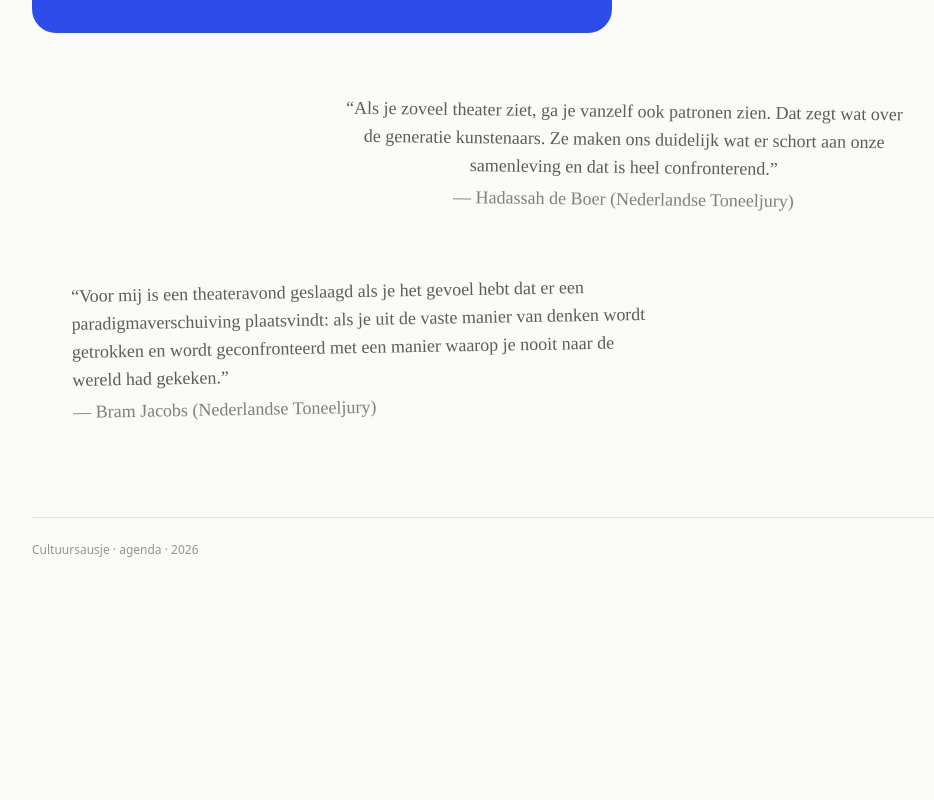
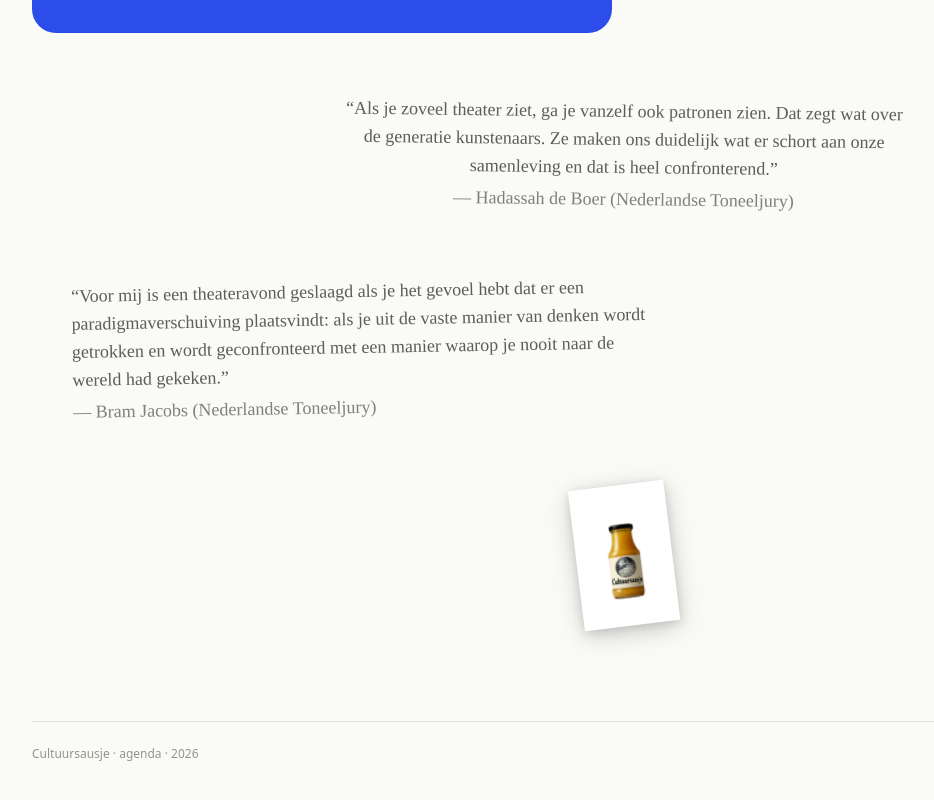
Before and after one commit to cultuursausje/cultuursausje, a Next.js app in the folder site/: page / in a window 1280 px wide. Shown: the part 5049-5849 px from the top of the page, without its empty margins (16-950 px from the left). Before the commit the page ends 5703 px from the top, so only its background shows below. Built offline with nearby package versions, Linux system fonts and the light colour scheme.

Commit message:
Add files via upload

```diff
--- a/site/components/ShowsExplorer.tsx
+++ b/site/components/ShowsExplorer.tsx
@@ -508,6 +508,20 @@ export function ShowsExplorer({ shows, theaters, allTheaters, allGezelschappen,
         <InspiringQuote {...inspiringQuotes[5]} />
       </div>
       <InspiringQuote {...inspiringQuotes[6]} />
+
+      {/* Cultuursausje-zegel — onderaan de pagina, lichtjes gekanteld
+          alsof het een sticker is die iemand er even heeft opgeplakt. */}
+      <div className="mt-12 mb-16 flex justify-center">
+        <img
+          src="/cultuursausje-bottle.png"
+          alt="Cultuursausje"
+          className="w-20 sm:w-24 transition-transform duration-500 hover:rotate-0 hover:scale-105"
+          style={{
+            transform: "rotate(-7deg)",
+            filter: "drop-shadow(0 6px 12px rgba(0,0,0,0.18)) drop-shadow(0 2px 4px rgba(0,0,0,0.12))"
+          }}
+        />
+      </div>
     </>
   );
 }
```
